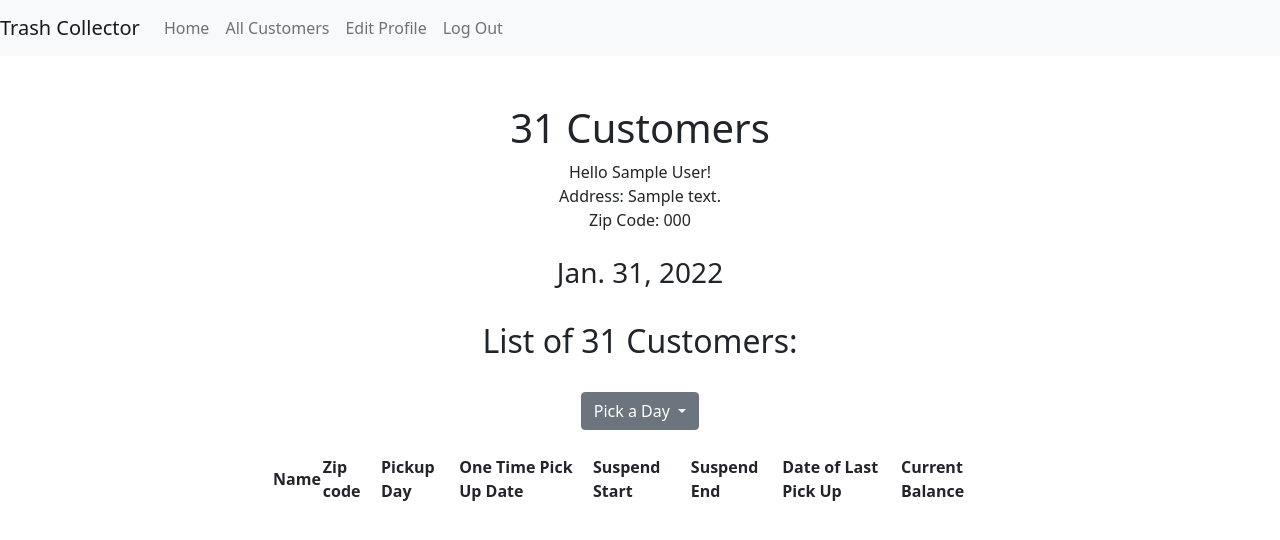
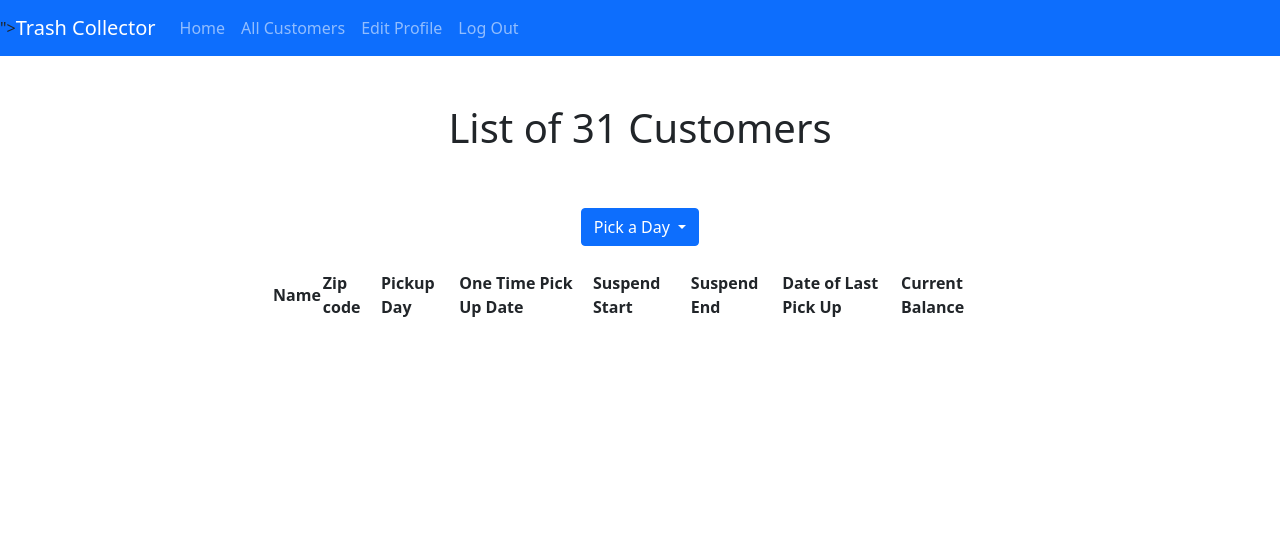
Before and after one commit to TylerHardiman/Trash-Collector, a Django app: page /employees/31/day_filter/ in a window 1280 px wide. Shown: the top 540 px of the page. Run offline with Django 3.2, Linux system fonts and the light colour scheme; a user stored in the database is signed in; tables that the repository leaves empty hold one stand-in row (values such as "Sample post"); lists and menus that the app fills with data are empty.

Commit message:
Worked on styling with bootstrap and custom buttons.

```diff
--- a/trash_collector/employees/templates/employees/all_customers.html
+++ b/trash_collector/employees/templates/employees/all_customers.html
@@ -3,18 +3,13 @@
 
 {% block title %} Employee: All Customers {%endblock %}
 
-{% block header %} {{list_name}} Customers {% endblock %}
+{% block header %} List of {{list_name}} Customers {% endblock %}
 
 {% block content%}
 
     {% if user.is_authenticated %}
-    Hello {{ logged_in_employee.name }}!<br />
-    Address: {{ logged_in_employee.address }}<br />
-    Zip Code: {{logged_in_employee.zip_code }}<br />
     <br>
 
-
-    <h3>{% now 'DATE_FORMAT' %}</h3><br>
     {% else %}
     <p>You are at the Employee index, but you are not logged in.</p>
     <a href="{% url 'login' %}">Log In</a>
@@ -23,11 +18,10 @@
 
 
     <div class="center-text">
-      <h2>List of {{list_name}} Customers:</h2>
       <br>
 
       <div class="dropdown">
-        <button class="btn btn-secondary dropdown-toggle" type="button" data-bs-toggle="dropdown">
+        <button class="btn btn-primary dropdown-toggle" type="button" data-bs-toggle="dropdown">
           Pick a Day
         </button>
         <ul class="dropdown-menu">
--- a/trash_collector/static/styles.css
+++ b/trash_collector/static/styles.css
@@ -0,0 +1,3 @@
+body {
+    background-image: url("imgs/traschcans.png");
+}
--- a/trash_collector/templates/base.html
+++ b/trash_collector/templates/base.html
@@ -5,10 +5,11 @@
   <title>{% block title %}{% endblock %}</title>
   <link href="https://cdn.jsdelivr.net/npm/bootstrap@5.1.1/dist/css/bootstrap.min.css" rel="stylesheet" integrity="sha384-F3w7mX95PdgyTmZZMECAngseQB83DfGTowi0iMjiWaeVhAn4FJkqJByhZMI3AhiU" crossorigin="anonymous">
   <script src="https://cdn.jsdelivr.net/npm/bootstrap@5.1.3/dist/js/bootstrap.bundle.min.js"></script>
+  <link rel="stylesheet" type="text/css" href="styles.css">
 </head>
   <body>
   {% if user.is_authenticated %}
-  <nav class="navbar navbar-expand-lg navbar-light bg-light">
+  <nav class="navbar navbar-expand-lg navbar-dark bg-primary">">
     <a class="navbar-brand" href="#">Trash Collector</a>
     <div class="navbar-nav">
     {% block navbar %}{% endblock %}
```
Also changed, not shown: trash_collector/static/imgs/traschcans.png (added).
